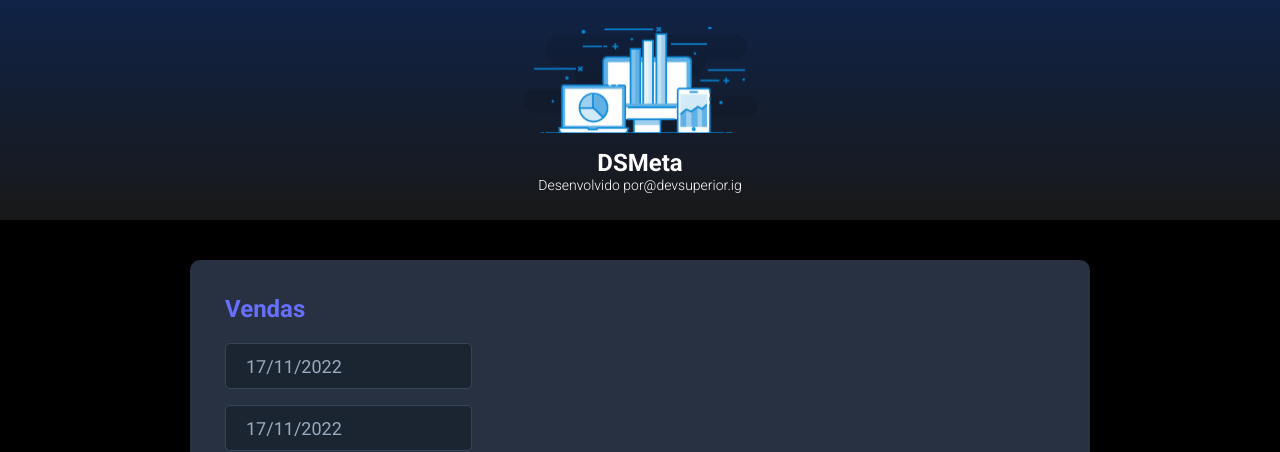
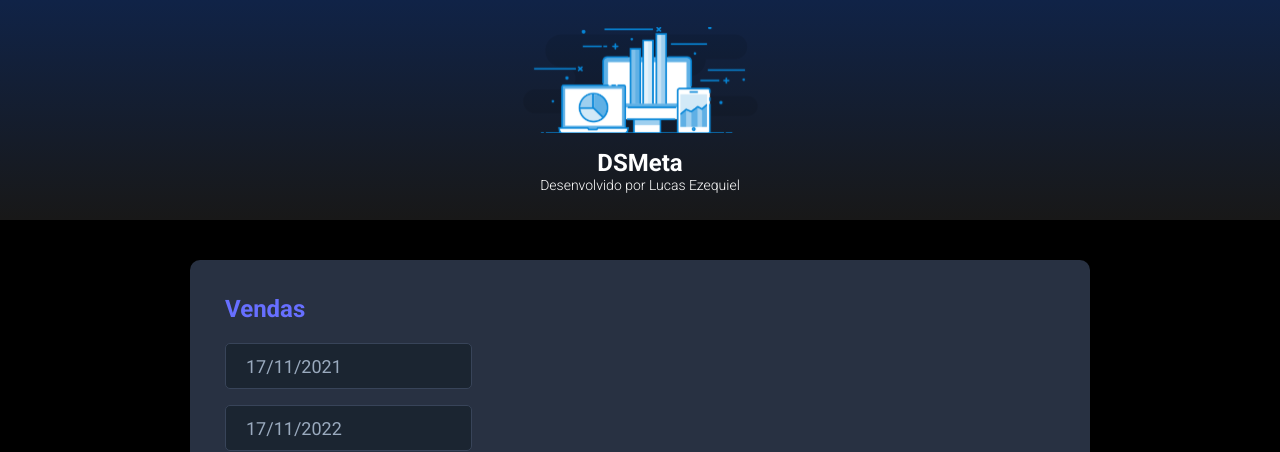
Before and after one commit to lucasbezq/dsmeta, a React (Vite) app in the folder frontend/: page / in a window 1280 px wide. Shown: the top 452 px of the page. Built offline with nearby package versions, Linux system fonts and the light colour scheme.

Commit message:
feat: implementing useState

```diff
--- a/frontend/src/components/Header/index.tsx
+++ b/frontend/src/components/Header/index.tsx
@@ -9,7 +9,7 @@
                 <h1>DSMeta</h1>
                 <p>
                     Desenvolvido por
-                    <a href="https://www.instagram.com/devsuperior.ig">@devsuperior.ig</a>
+                    <a href="https://github.com/lucasbezq"> Lucas Ezequiel</a>
                 </p>
             </div>
         </header>
--- a/frontend/src/components/SalesCard/index.tsx
+++ b/frontend/src/components/SalesCard/index.tsx
@@ -1,25 +1,33 @@
-import DatePicker from "react-datepicker";
-import "react-datepicker/dist/react-datepicker.css";
+import { useState } from "react"
+import DatePicker from "react-datepicker"
+import "react-datepicker/dist/react-datepicker.css"
 import NotificationButton from '../NotificationButton'
 import './styles.css'
 
 function SalesCard() {
+
+    const min = new Date(new Date().setDate(new Date().getDate() - 365));
+    const max = new Date();
+
+    const [minDate, setMinDate] = useState(min);
+    const [maxDate, setMaxDate] = useState(max);
+
     return (
         <div className="dsmeta-card">
             <h2 className="dsmeta-sales-title">Vendas</h2>
             <div>
                 <div className="dsmeta-form-control-container">
                     <DatePicker
-                        selected={new Date()}
-                        onChange={(date: Date) => { }}
+                        selected={minDate}
+                        onChange={(date: Date) => setMinDate(date)}
                         className="dsmeta-form-control"
                         dateFormat="dd/MM/yyyy"
                     />
                 </div>
                 <div className="dsmeta-form-control-container">
                     <DatePicker
-                        selected={new Date()}
-                        onChange={(date: Date) => { }}
+                        selected={maxDate}
+                        onChange={(date: Date) => setMaxDate(date)}
                         className="dsmeta-form-control"
                         dateFormat="dd/MM/yyyy"
                     />
```
